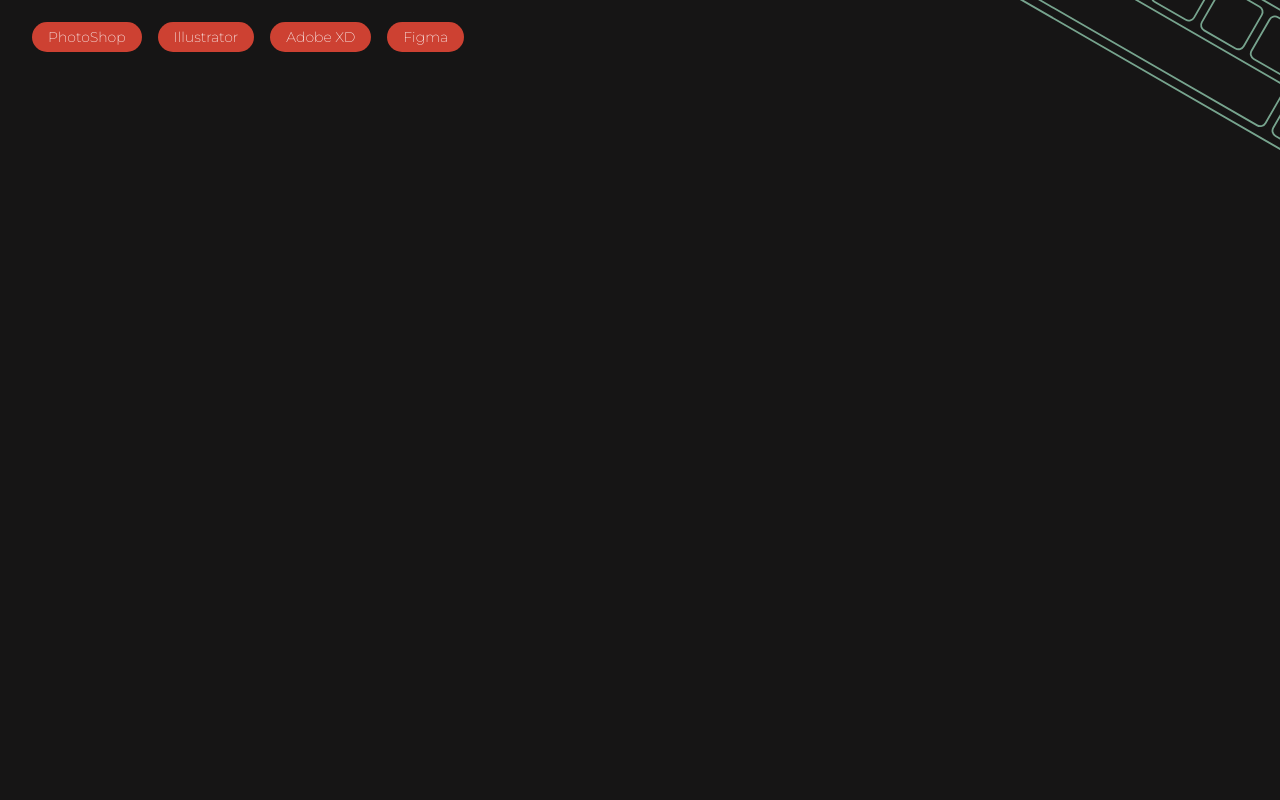
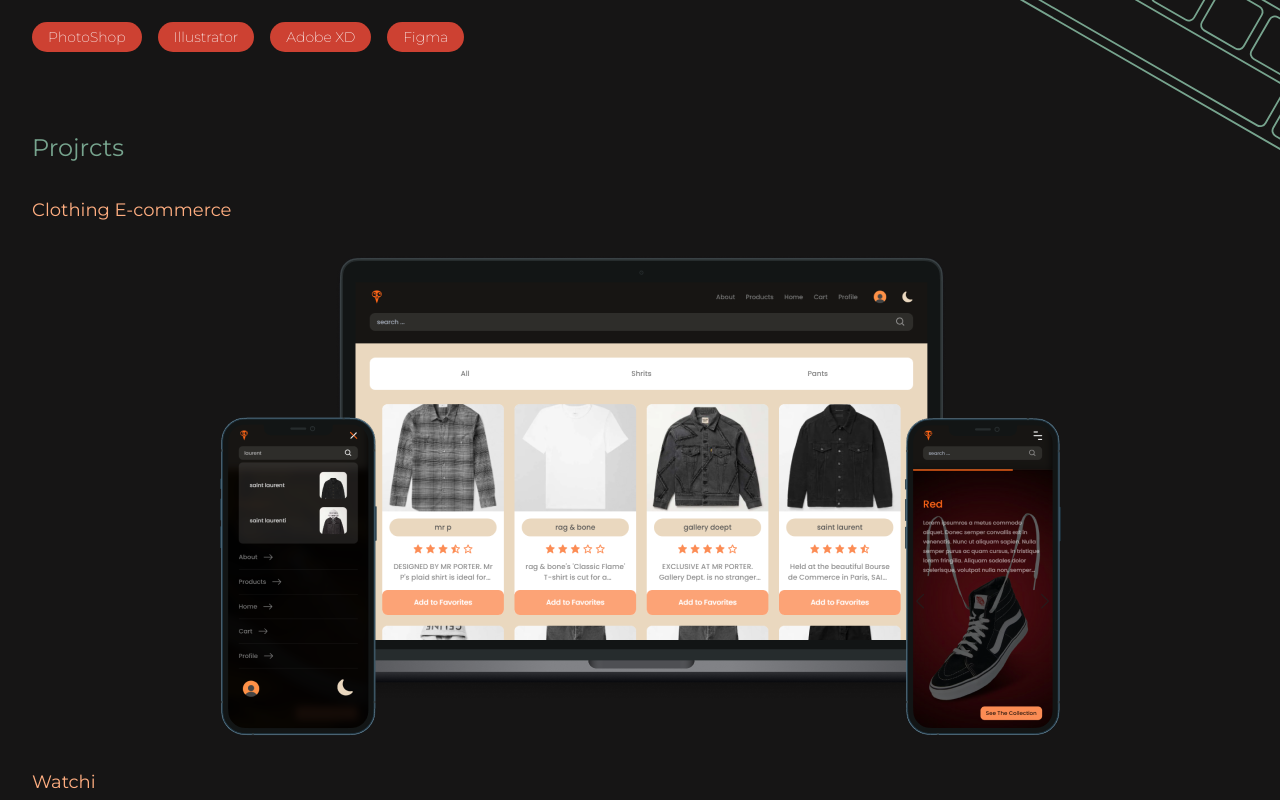
Before and after one commit to S0ULI/portfolio, a Next.js app: page / in a window 1280 px wide. Shown: the part 1380-2180 px from the top of the page. Before the commit the page ends 1671 px from the top, so only its background shows below. Built offline with nearby package versions, Linux system fonts and the light colour scheme.

Commit message:
projects done

```diff
--- /dev/null
+++ b/app/components/projrcts/ProjectItem.jsx
@@ -0,0 +1,17 @@
+import Image from 'next/image'
+import React from 'react'
+
+const ProjectItem = ({src, href, title, w, h}) => {
+  return (
+    <div className='flex flex-col gap-8'>
+        <h3 className='hover:underline text-color-primary text-lg w-fit'><a href={href} target="_blank" rel={title}>{title}</a></h3>
+        <div className='w-full flex justify-center items-center'>
+            <a href={href} target="_blank" rel={title} className='w-fit'>
+                <Image src={src} alt={title} width={w} height={h} className='hover:-translate-y-2 transition-transform duration-300' />
+            </a>
+        </div>
+    </div>
+  )
+}
+
+export default ProjectItem
--- /dev/null
+++ b/app/components/projrcts/Projects.jsx
@@ -0,0 +1,16 @@
+import Wrapper from "../Wrapper"
+import ProjectItem from "./ProjectItem"
+
+const Projects = () => {
+  return (
+    <div>
+        <Wrapper myStyle='flex flex-col gap-8'>
+            <h2 className="text-color-secondary text-2xl">Projrcts</h2>
+            <ProjectItem src='/image/project1.png' href='https://clone-flame-nine.vercel.app/' title='Clothing E-commerce' w={841} h={480} />
+            <ProjectItem src='/image/project2.png' href='/' title='Watchi' w={745} h={445} />
+        </Wrapper>
+    </div>
+  )
+}
+
+export default Projects
--- a/app/page.jsx
+++ b/app/page.jsx
@@ -1,12 +1,14 @@
 import Image from 'next/image'
 import Hero from './components/Hero'
 import AboutMe from './components/AboutMe'
+import Projects from './components/projrcts/Projects'
 
 export default function Home() {
   return (
     <div className='mt-[64px] minh flex flex-col gap-12'>
       <Hero/>
       <AboutMe/>
+      <Projects/>
     </div>
   )
 }
```
Also changed, not shown: public/image/project1.png (added), public/image/project2.png (added).
